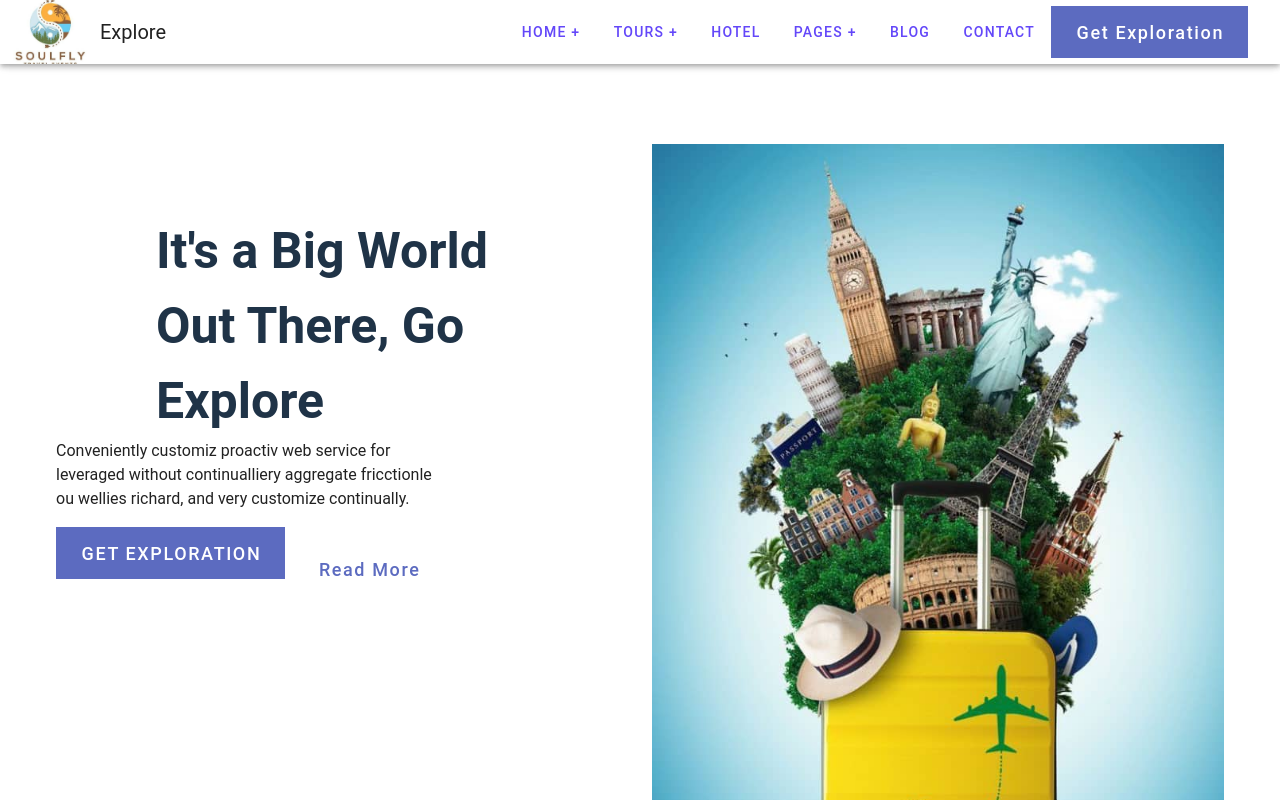
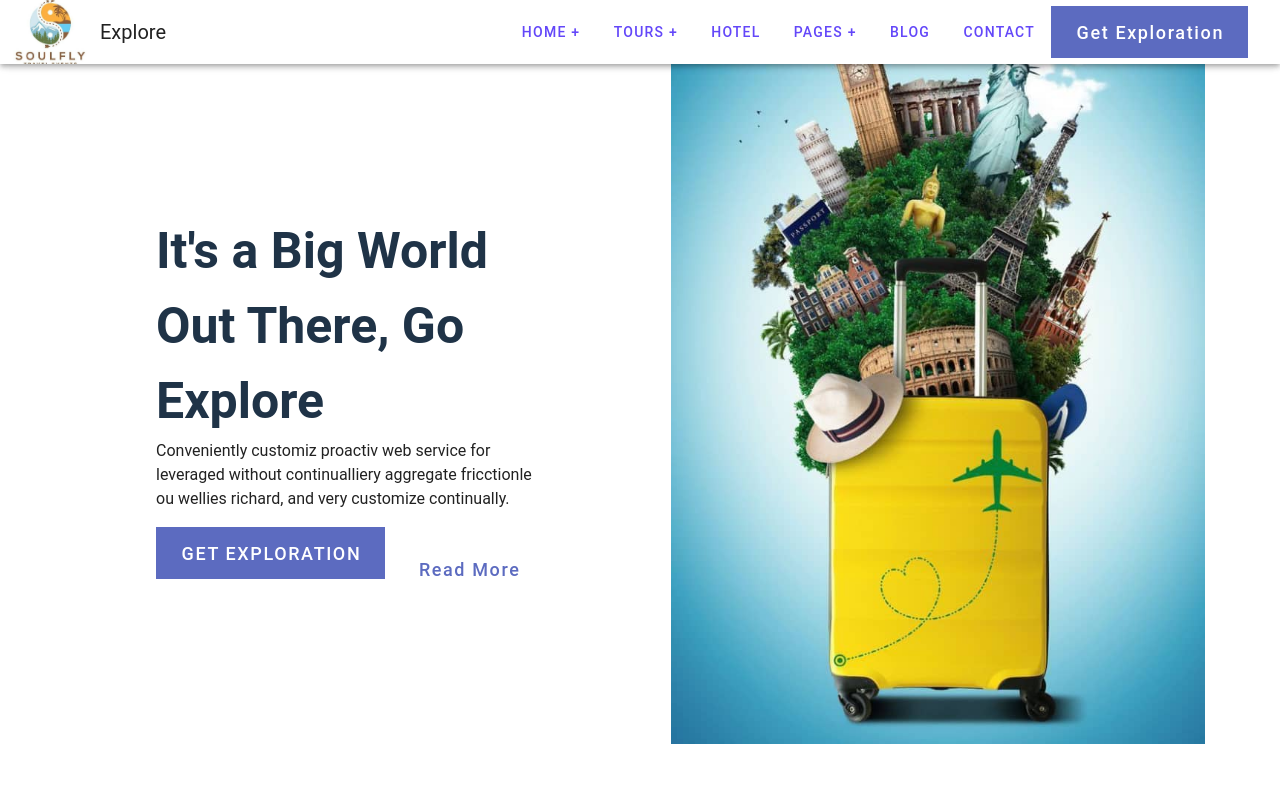
Before and after one commit to maydamv/Travel-agency, a Vue app: page / in a window 1280 px wide. Shown: the top 800 px of the page. Built offline with nearby package versions, Linux system fonts and the light colour scheme.

Commit message:
update style on par1, bt1 and img1

```diff
--- a/src/views/Home.vue
+++ b/src/views/Home.vue
@@ -513,4 +513,17 @@
     margin-left: 100px;
     margin-top:70px;
 }
+.par1 {
+    color:"AAA1B4";
+    margin-left:100px;
+}
+.bt1 {
+    margin-left: 100px;
+}
+.img1 {
+    width: 1000px !important;
+    height: 1000px !important;
+    z-index: 1;
+    margin-top: -200px;
+}
 </style>
```
